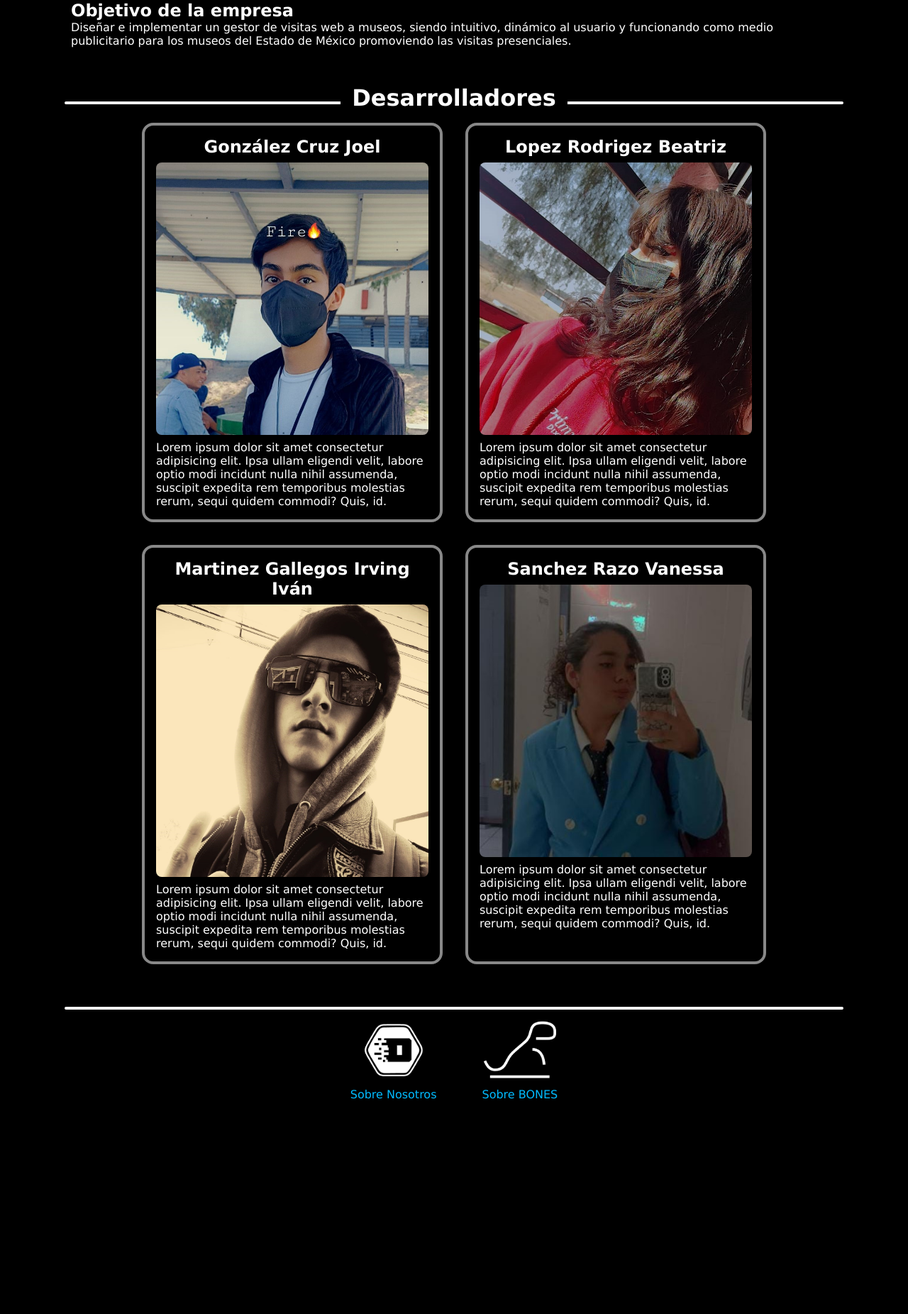
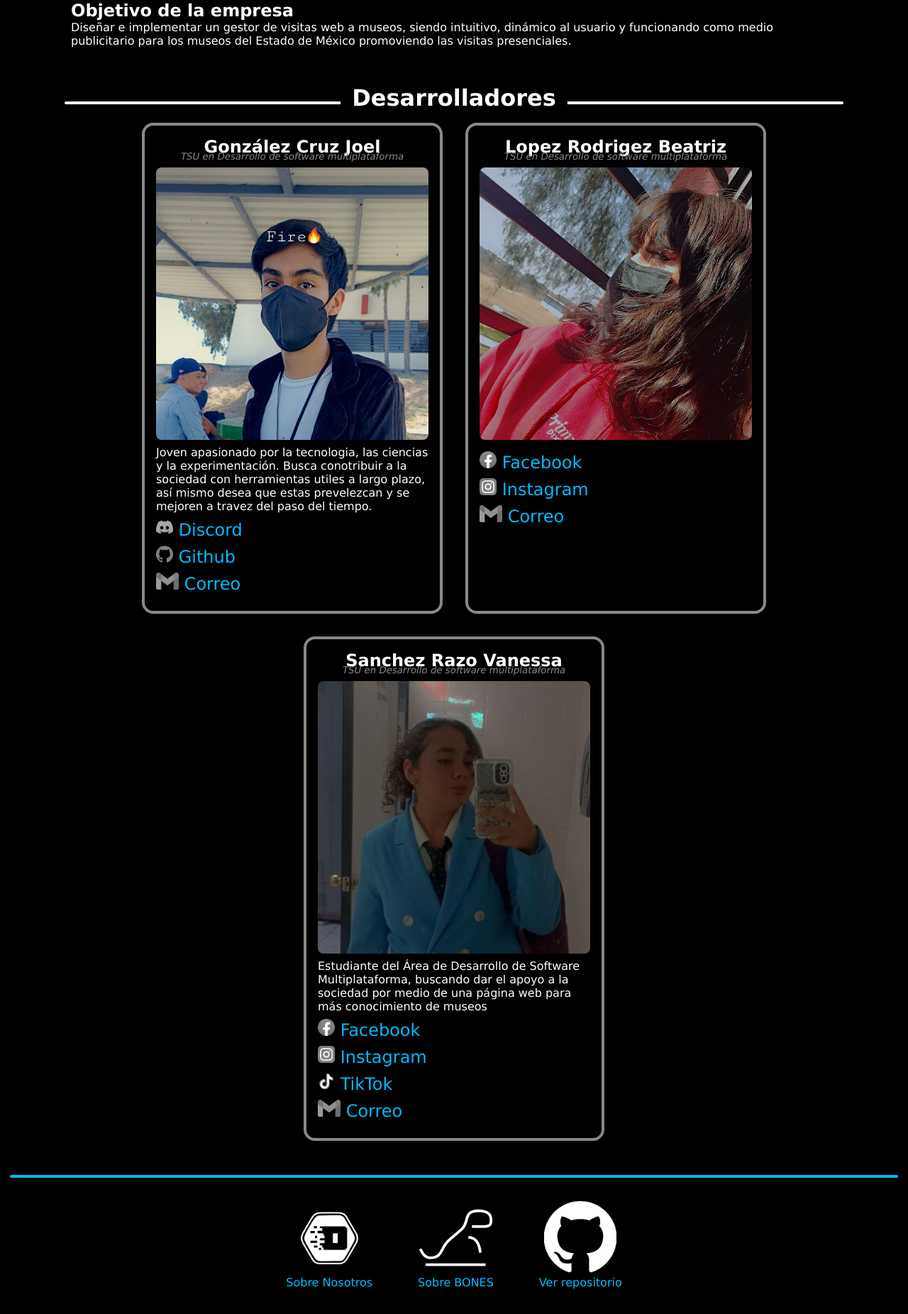
Before and after one commit to Hyromy/bones, a PHP site: page /info/nosotros.php?user=1 in a window 1280 px wide. Shown: the part 189-2041 px from the top of the page at 71% size. Before the commit the page ends 1738 px from the top, so only its background shows below. Run offline with PHP 8.4, Linux system fonts and the light colour scheme; data that the repository does not hold is empty; some libraries are stand-ins or nearby versions.

Commit message:
desarrolladores pt2

```diff
--- a/db/bdKeys.php
+++ b/db/bdKeys.php
@@ -1,7 +1,7 @@
 <?php
     define("server", "localhost");
     define('user', 'postgres');
-    define("pass", "root");
+    define("pass", "hyromy");
     define("bd", "bones");
     define("port", "5432");
 ?>
--- a/info/nosotros.php
+++ b/info/nosotros.php
@@ -59,25 +59,34 @@
         <article class="container">
             <div>
                 <b>González Cruz Joel</b>
+                <small>TSU en Desarrollo de software multiplataforma</small>
                 <img src="pictures/joel.jpg">
-                Lorem ipsum dolor sit amet consectetur adipisicing elit. Ipsa ullam eligendi velit, labore optio modi incidunt nulla nihil assumenda, suscipit expedita rem temporibus molestias rerum, sequi quidem commodi? Quis, id.
+                <p>Joven apasionado por la tecnologia, las ciencias y la experimentación. Busca conotribuir a la sociedad con herramientas utiles a largo plazo, así mismo desea que estas prevelezcan y se mejoren a travez del paso del tiempo.</p>
+                <p><a href="https://discord.com/users/608870766586494976" target="_blanck"><img src="social/discord.ico"> Discord</a></p>
+                <p><a href="https://github.com/Hyromy" target="_blanck"><img src="social/git.ico"> Github</a></p>
+                <p><a href="mailto:formulajoel9@gmail.com" target="_blanck"><img src="social/gmail.ico"> Correo</a></p>
             </div>
             <div>
                 <b>Lopez Rodrigez Beatriz</b>
+                <small>TSU en Desarrollo de software multiplataforma</small>
                 <img src="pictures/betty.jpeg">
-                Lorem ipsum dolor sit amet consectetur adipisicing elit. Ipsa ullam eligendi velit, labore optio modi incidunt nulla nihil assumenda, suscipit expedita rem temporibus molestias rerum, sequi quidem commodi? Quis, id.
-            </div>
-            <div>
-                <b>Martinez Gallegos Irving Iván</b>
-                <img src="pictures/irving.jpeg">
-                Lorem ipsum dolor sit amet consectetur adipisicing elit. Ipsa ullam eligendi velit, labore optio modi incidunt nulla nihil assumenda, suscipit expedita rem temporibus molestias rerum, sequi quidem commodi? Quis, id.
+                <p></p>
+                <p><a href="https://www.facebook.com/betybbu?mibextid=ZbWKwL" target="_blanck"><img src="social/facebook.ico"> Facebook</a></p>
+                <p><a href="https://www.instagram.com/bettylopezrodriguez18/?igshid=MzMyNGUyNmU2YQ%3D%3D" target="_blanck"><img src="social/instagram.ico"> Instagram</a></p>
+                <p><a href="mailto:2523260008blopezr@gmail.com" target="_blanck"><img src="social/gmail.ico"> Correo</a></p>
             </div>
             <div>
                 <b>Sanchez Razo Vanessa</b>
+                <small>TSU en Desarrollo de software multiplataforma</small>
                 <img src="pictures/vane.jpeg">
-                Lorem ipsum dolor sit amet consectetur adipisicing elit. Ipsa ullam eligendi velit, labore optio modi incidunt nulla nihil assumenda, suscipit expedita rem temporibus molestias rerum, sequi quidem commodi? Quis, id.
+                <p>Estudiante del Área de Desarrollo de Software Multiplataforma, buscando dar el apoyo a la sociedad por medio de una página web para más conocimiento de museos</p>
+                <p><a href="https://www.facebook.com/profile.php?id=100014421766426&mibextid=ZbWKwL" target="_blanck"><img src="social/facebook.ico"> Facebook</a></p>
+                <p><a href="https://instagram.com/vane_razosan?igshid=MTNiYzNiMzkwZA==" target="_blanck"><img src="social/instagram.ico"> Instagram</a></p>
+                <p><a href="https://www.tiktok.com/@ff_vanerazo0?_t=8hTP58ZD5cs&_r=1" target="_blanck"><img src="social/tiktok.ico"> TikTok</a></p>
+                <p><a href="mailto:vanessa.r05112004@gmail.com" target="_blanck"><img src="social/gmail.ico"> Correo</a></p>
             </div>
         </article>
+    </section>
     <hr>
     <footer>
         <div>
@@ -92,6 +101,12 @@
                 <br>Sobre BONES
             </a>
         </div>
+        <div>
+            <a href="https://github.com/Hyromy/bones" target="_blanck">
+                <img src="../media/img/github.ico">
+                <br>Ver repositorio
+            </a>
+        </div>
     </footer>
 </body>
 </html>
--- a/info/project.php
+++ b/info/project.php
@@ -97,6 +97,12 @@
                 <br>Sobre BONES
             </a>
         </div>
+        <div>
+            <a href="https://github.com/Hyromy/bones" target="_blanck">
+                <img src="../media/img/github.ico">
+                <br>Ver repositorio
+            </a>
+        </div>
     </footer>
 </body>
 </html>
--- a/principal/busqueda.php
+++ b/principal/busqueda.php
@@ -128,6 +128,12 @@
                 <br>Sobre BONES
             </a>
         </div>
+        <div>
+            <a href="https://github.com/Hyromy/bones" target="_blanck">
+                <img src="../media/img/github.ico">
+                <br>Ver repositorio
+            </a>
+        </div>
     </footer>
 </body>
 </html>
--- a/principal/inicio.php
+++ b/principal/inicio.php
@@ -171,6 +171,12 @@
                 <br>Sobre BONES
             </a>
         </div>
+        <div>
+            <a href="https://github.com/Hyromy/bones" target="_blanck">
+                <img src="../media/img/github.ico">
+                <br>Ver repositorio
+            </a>
+        </div>
     </footer>
 </body>
 </html>
--- a/principal/museo.php
+++ b/principal/museo.php
@@ -154,6 +154,12 @@
                 <br>Sobre BONES
             </a>
         </div>
+        <div>
+            <a href="https://github.com/Hyromy/bones" target="_blanck">
+                <img src="../media/img/github.ico">
+                <br>Ver repositorio
+            </a>
+        </div>
     </footer>
 </body>
 </html>
--- a/styles/info.css
+++ b/styles/info.css
@@ -40,6 +40,7 @@
 }
 
 .info .container{
+    max-width: 100%;
     display: flex;
     flex-wrap: wrap;
     justify-content: center;
@@ -56,15 +57,38 @@
     transition: 0.3s ease;
 }
 
+.info .container div p{
+    margin: 0;
+    margin-bottom: 0.5rem
+}
+
+.info .container div a{
+    font-size: 1.5rem;
+}
+
+.info .container div a img{
+    height: 1.5rem;
+    width: auto;
+    border-radius: 0;
+    margin: 0;
+}
+
 .info .container div:hover{
     border: 4px solid #0bf;
-    transform: scale(1.05);
+    transform: scale(1.025);
 }
 
 .info .container div b{
     text-align: center;
     font-size: 1.5rem;
-    margin-bottom: 0.5rem;
+}
+
+.info .container div small{
+    position: relative;
+    bottom: 8px;
+    text-align: center;
+    font-style: italic;
+    color: #888;
 }
 
 .info .container div img{
--- a/styles/list.css
+++ b/styles/list.css
@@ -18,7 +18,7 @@
 
 .list .result:hover{
     border: 4px solid #0bf;
-    transform: scale(1.05);
+    transform: scale(1.025);
 }
 
 .list .result .picture{
--- a/styles/nav.css
+++ b/styles/nav.css
@@ -4,6 +4,7 @@ nav{
     top: 100px;
     z-index: 99;
     box-shadow: #000 0 0 16px;
+    transform: scale(1.05);
 }
 
 nav .src{
```
Also changed, not shown: info/social/discord.ico (added), info/social/facebook.ico (added), info/social/git.ico (added), info/social/gmail.ico (added), info/social/instagram.ico (added), info/social/tiktok.ico (added).
